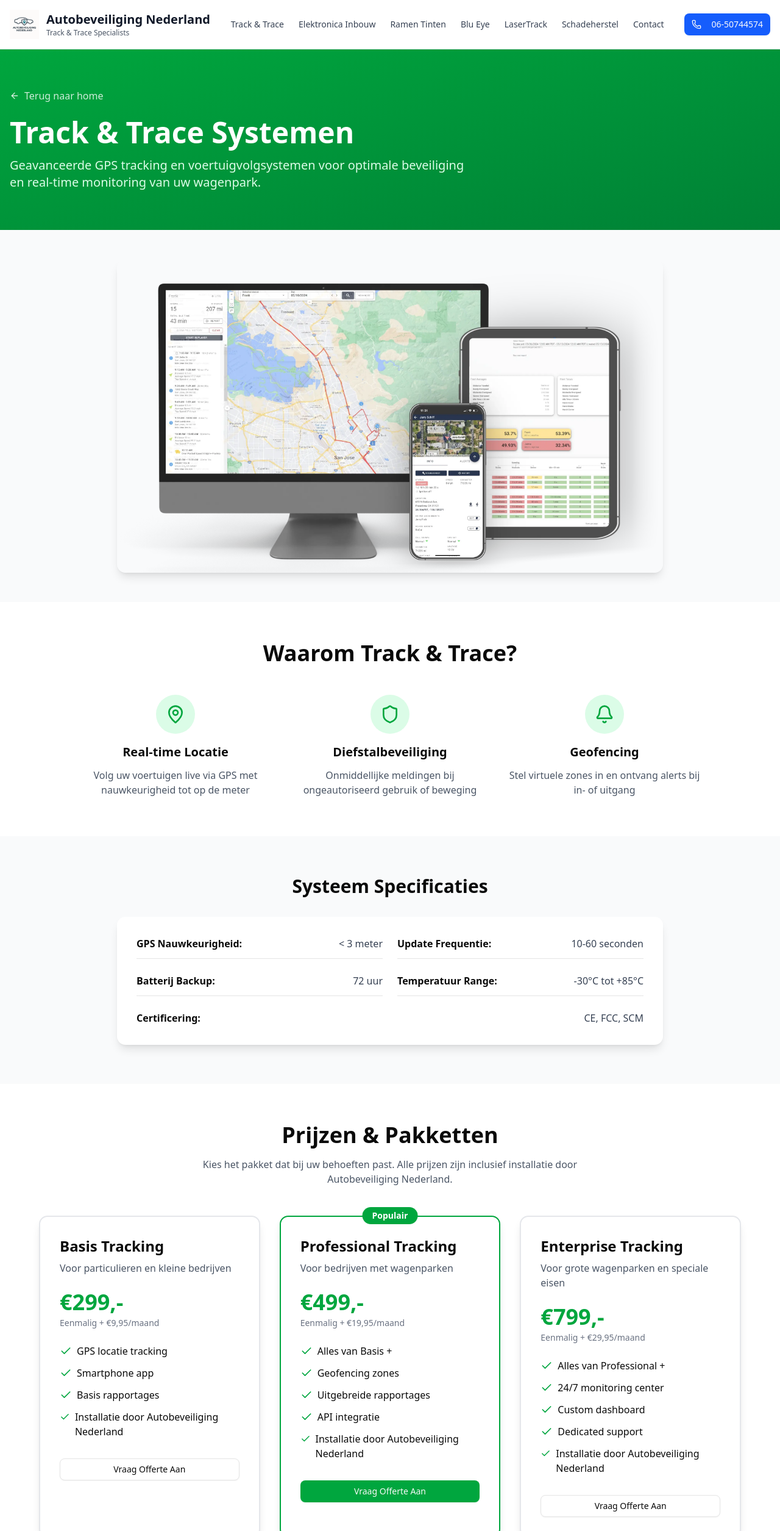
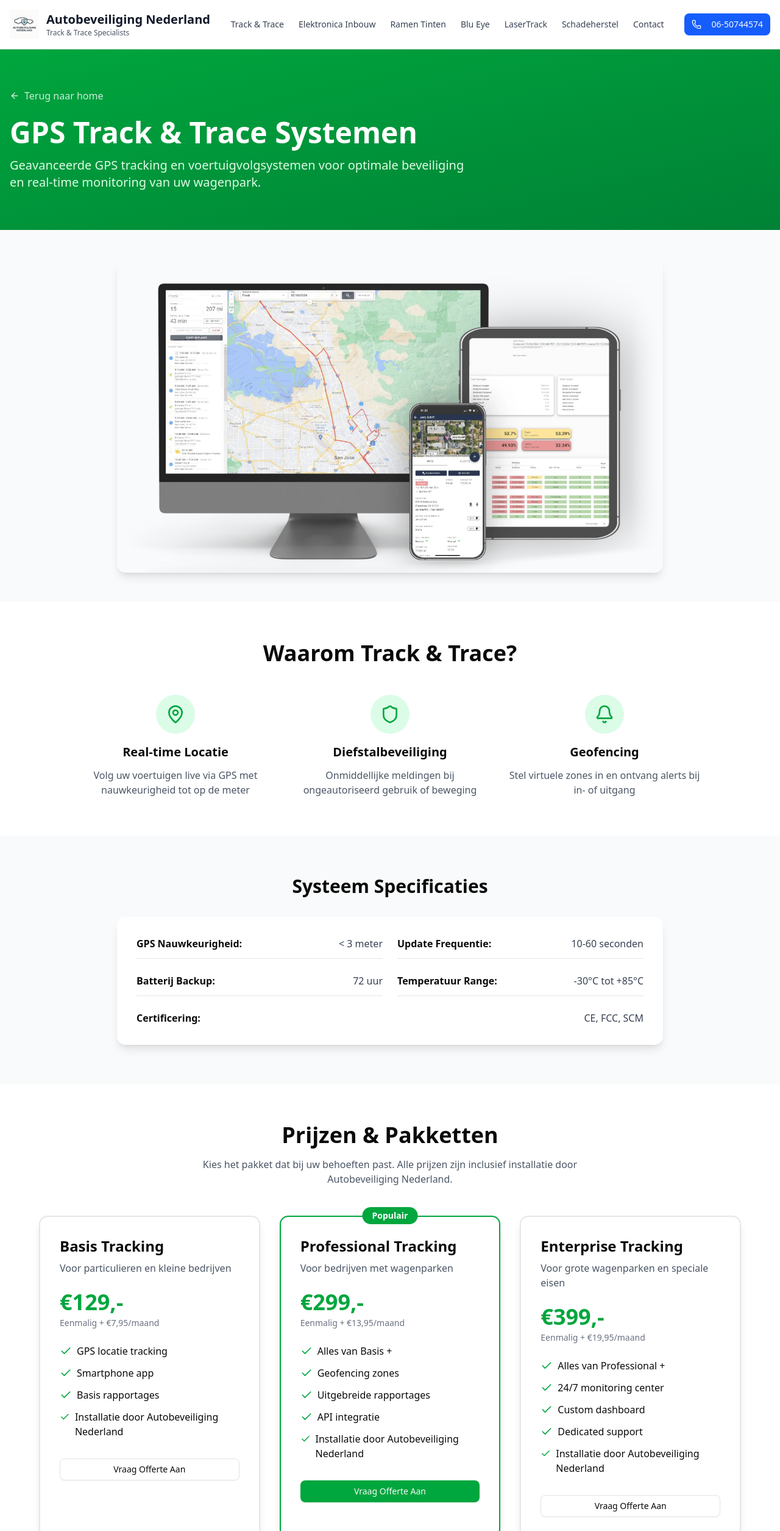
Before and after one commit to autobeveiligingnederland/autobeveiliging-nederland-website, a React (Vite) app: page /track-trace in a window 1280 px wide. Shown: the top 2510 px of the page at 61% size. Built offline with nearby package versions, Linux system fonts and the light colour scheme.

Commit message:
Update TrackTracePage.jsx

```diff
--- a/src/pages/TrackTracePage.jsx
+++ b/src/pages/TrackTracePage.jsx
@@ -17,7 +17,7 @@ export default function TrackTracePage() {
             <ArrowLeft className="mr-2 h-4 w-4" />
             Terug naar home
           </Link>
-          <h1 className="text-5xl font-bold mb-4">Track & Trace Systemen</h1>
+          <h1 className="text-5xl font-bold mb-4">GPS Track & Trace Systemen</h1>
           <p className="text-xl text-green-100 max-w-3xl">
             Geavanceerde GPS tracking en voertuigvolgsystemen voor optimale beveiliging en real-time monitoring van uw wagenpark.
           </p>
@@ -117,8 +117,8 @@ export default function TrackTracePage() {
               <h3 className="text-2xl font-bold mb-2">Basis Tracking</h3>
               <p className="text-gray-600 mb-6">Voor particulieren en kleine bedrijven</p>
               <div className="mb-6">
-                <span className="text-4xl font-bold text-green-600">€299,-</span>
-                <p className="text-sm text-gray-500 mt-1">Eenmalig + €9,95/maand</p>
+                <span className="text-4xl font-bold text-green-600">€129,-</span>
+                <p className="text-sm text-gray-500 mt-1">Eenmalig + €7,95/maand</p>
               </div>
               <ul className="space-y-3 mb-8">
                 <li className="flex items-start">
@@ -153,8 +153,8 @@ export default function TrackTracePage() {
               <h3 className="text-2xl font-bold mb-2">Professional Tracking</h3>
               <p className="text-gray-600 mb-6">Voor bedrijven met wagenparken</p>
               <div className="mb-6">
-                <span className="text-4xl font-bold text-green-600">€499,-</span>
-                <p className="text-sm text-gray-500 mt-1">Eenmalig + €19,95/maand</p>
+                <span className="text-4xl font-bold text-green-600">€299,-</span>
+                <p className="text-sm text-gray-500 mt-1">Eenmalig + €13,95/maand</p>
               </div>
               <ul className="space-y-3 mb-8">
                 <li className="flex items-start">
@@ -190,8 +190,8 @@ export default function TrackTracePage() {
               <h3 className="text-2xl font-bold mb-2">Enterprise Tracking</h3>
               <p className="text-gray-600 mb-6">Voor grote wagenparken en speciale eisen</p>
               <div className="mb-6">
-                <span className="text-4xl font-bold text-green-600">€799,-</span>
-                <p className="text-sm text-gray-500 mt-1">Eenmalig + €29,95/maand</p>
+                <span className="text-4xl font-bold text-green-600">€399,-</span>
+                <p className="text-sm text-gray-500 mt-1">Eenmalig + €19,95/maand</p>
               </div>
               <ul className="space-y-3 mb-8">
                 <li className="flex items-start">
```
